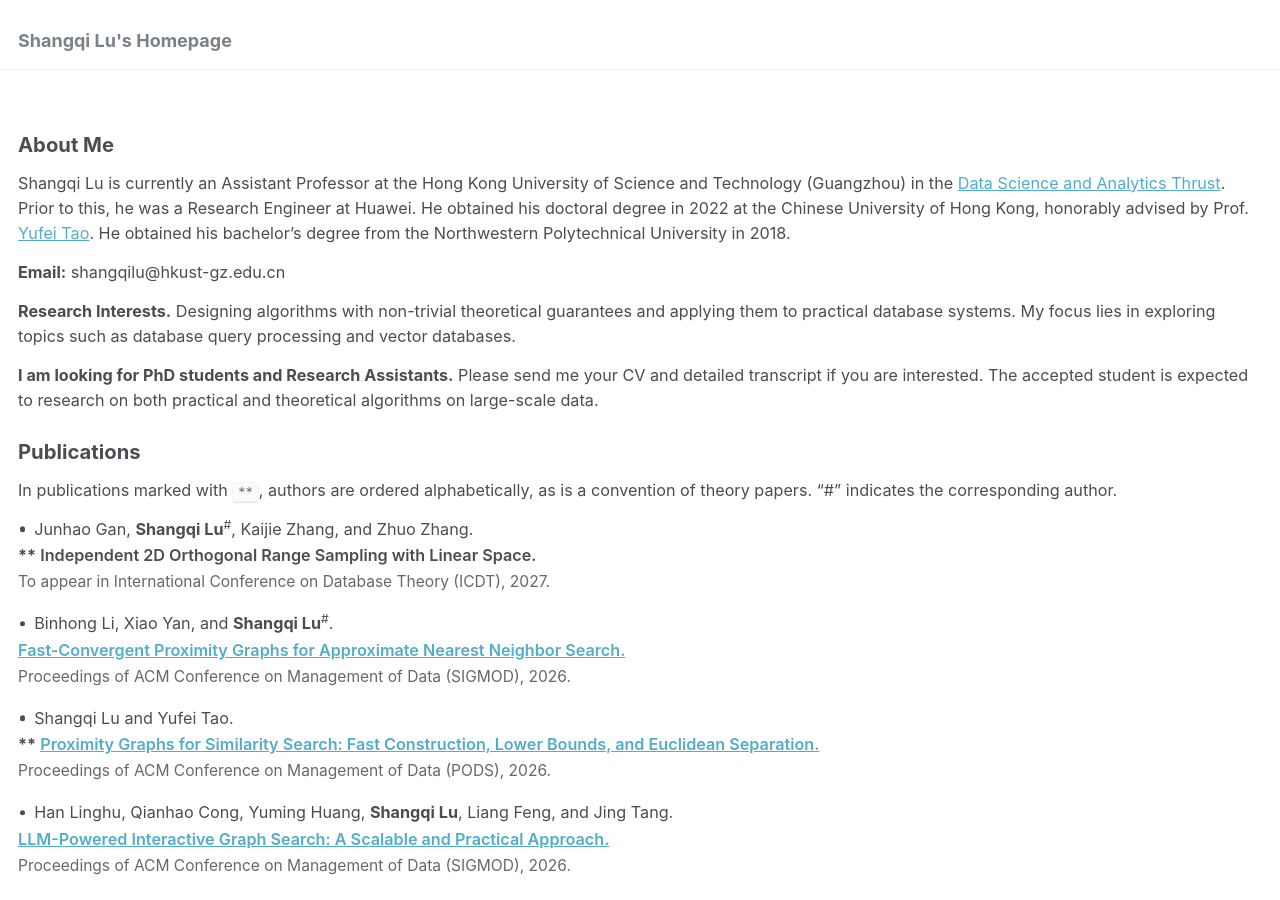
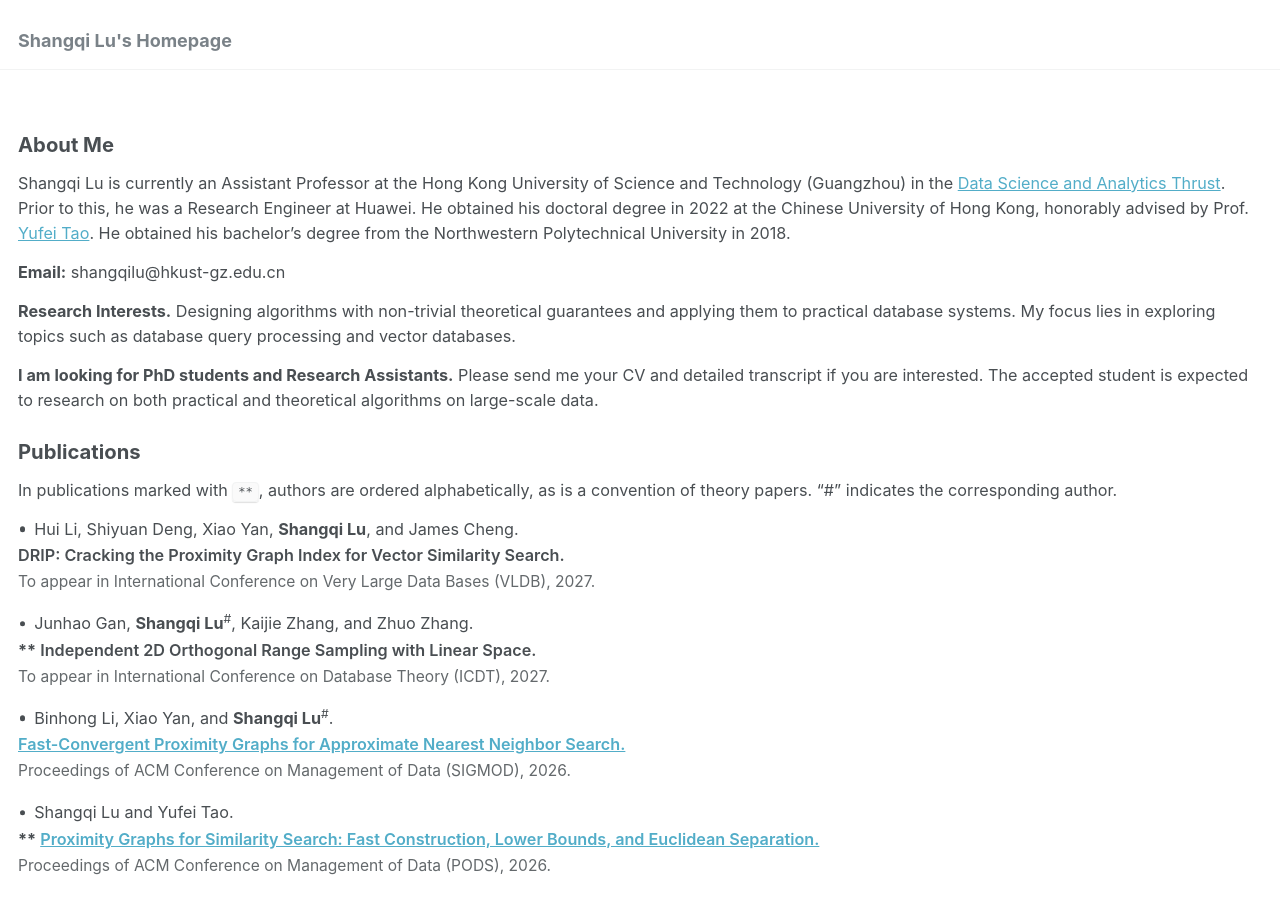
Before and after one commit to shangqilu/shangqilu.github.io, a Jekyll site: the page built from _pages/about.md, in a window 1280 px wide and 900 px high. Built offline with Jekyll 4.4.1, drawn with Linux system fonts in a browser that asks for light colours.

Commit message:
Add accepted VLDB 2027 DRIP paper to homepage

```diff
--- a/_pages/about.md
+++ b/_pages/about.md
@@ -28,6 +28,12 @@ Shangqi Lu is currently an Assistant Professor at the Hong Kong University of Sc
 ### Publications
 
 In publications marked with `**`, authors are ordered alphabetically, as is a convention of theory papers. "#" indicates the corresponding author.
+
+<div class="pub-item">
+  <div class="pub-authors">Hui Li, Shiyuan Deng, Xiao Yan, <strong>Shangqi Lu</strong>, and James Cheng.</div>
+  <div class="pub-title">DRIP: Cracking the Proximity Graph Index for Vector Similarity Search.</div>
+  <div class="pub-venue">To appear in International Conference on Very Large Data Bases (VLDB), 2027.</div>
+</div>
 
 <div class="pub-item">
   <div class="pub-authors">Junhao Gan, <strong>Shangqi Lu</strong><sup>#</sup>, Kaijie Zhang, and Zhuo Zhang.</div>
```
